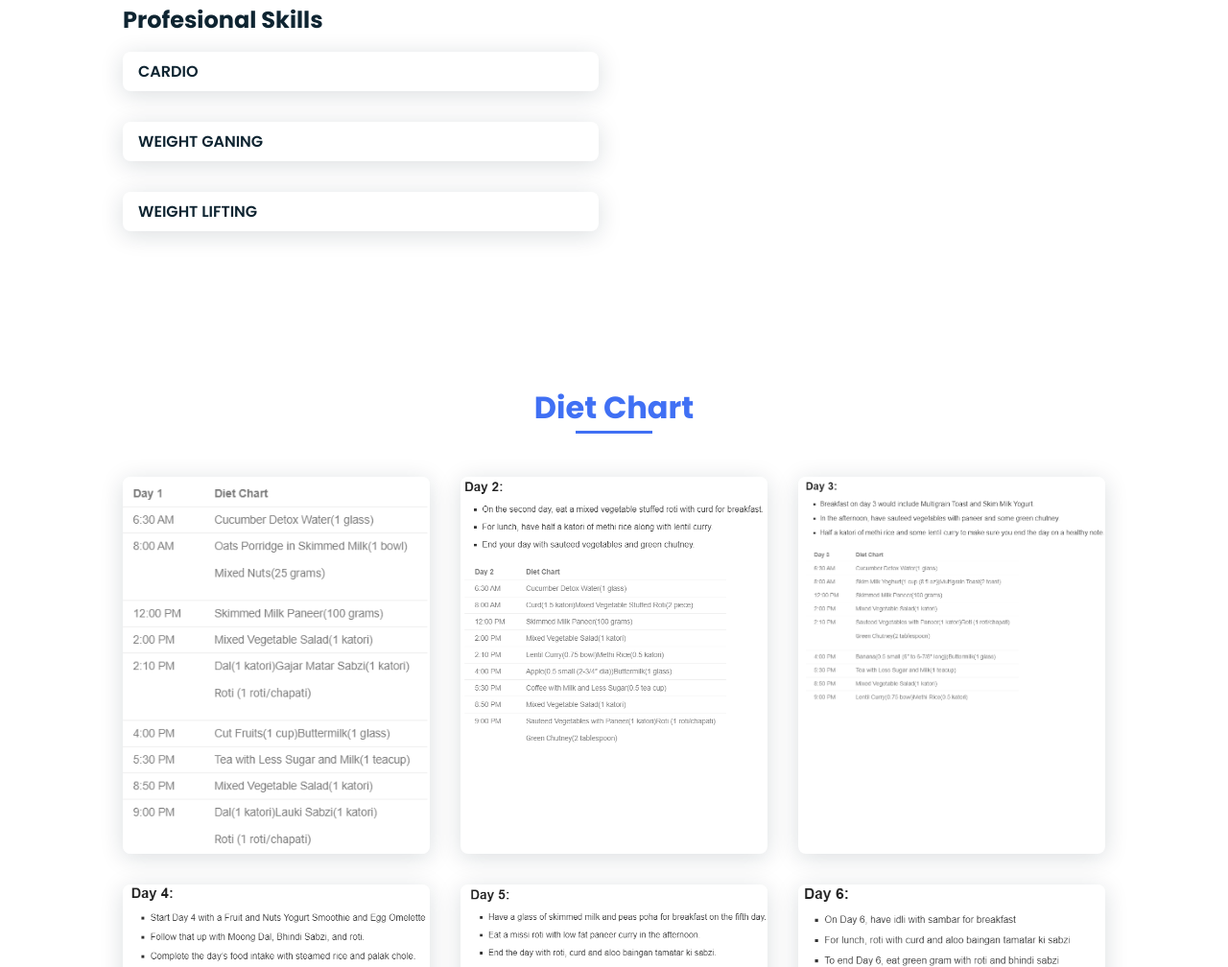
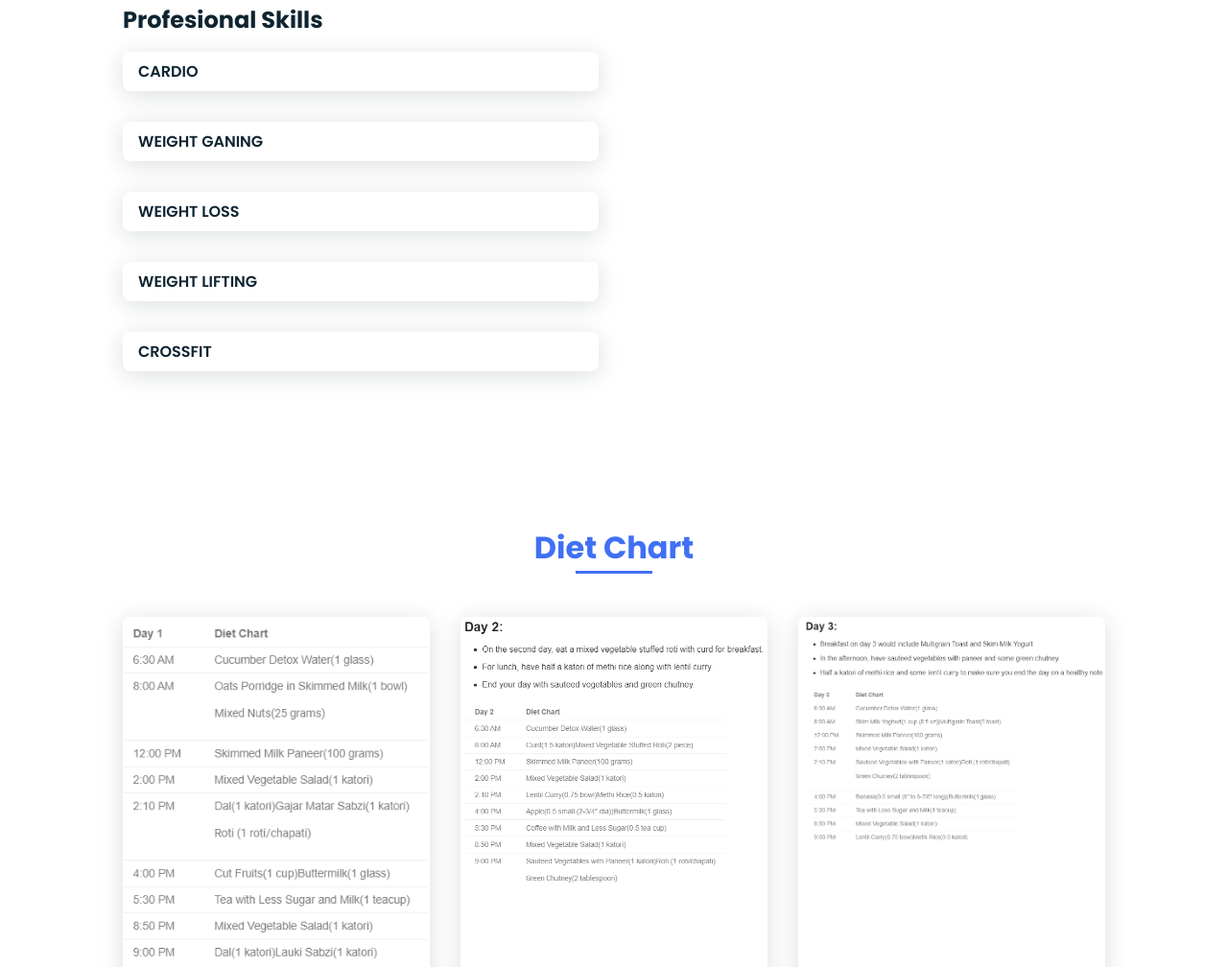
Before and after one commit to tanishpvt/Gym-Protfolio-website, a plain HTML site: page index.html in a window 1280 px wide. Shown: the part 1850-2858 px from the top of the page at 96% size. Drawn offline with nearby package versions, Linux system fonts and the light colour scheme.

Commit message:
Add files via upload

```diff
--- a/index.html
+++ b/index.html
@@ -129,11 +129,33 @@
                             <div>
                                 <div class="skills__data">
                                     <div class="skills__names">
-                                        <span class="skills__name">WEIGHT LIFTING</span><br/>
+                                        <span class="skills__name">WEIGHT LOSS</span><br/>
                                     </div>
                                     </div>
                                 </div>
                                 </div>
+
+                                <div class="skills__container bd-grid">
+                                    <div>
+                                        <div class="skills__data">
+                                            <div class="skills__names">
+                                                <span class="skills__name">WEIGHT LIFTING</span><br/>
+                                            </div>
+                                            </div>
+                                        </div>
+                                        </div>
+
+
+                                <div class="skills__container bd-grid">
+                                    <div>
+                                        <div class="skills__data">
+                                            <div class="skills__names">
+                                                <span class="skills__name">CROSSFIT</span><br/>
+                                            </div>
+                                            </div>
+                                        </div>
+                                        </div>
+
 
             </section>
 
```
